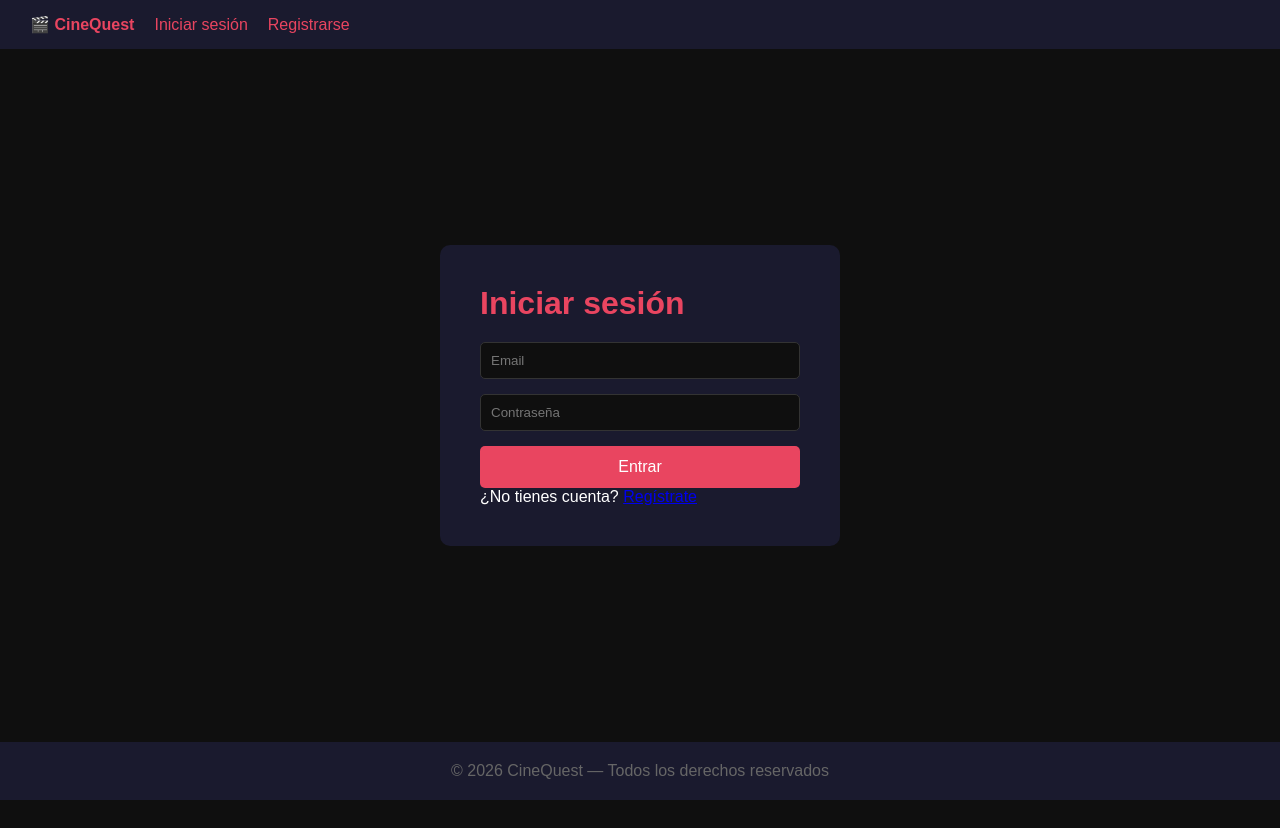
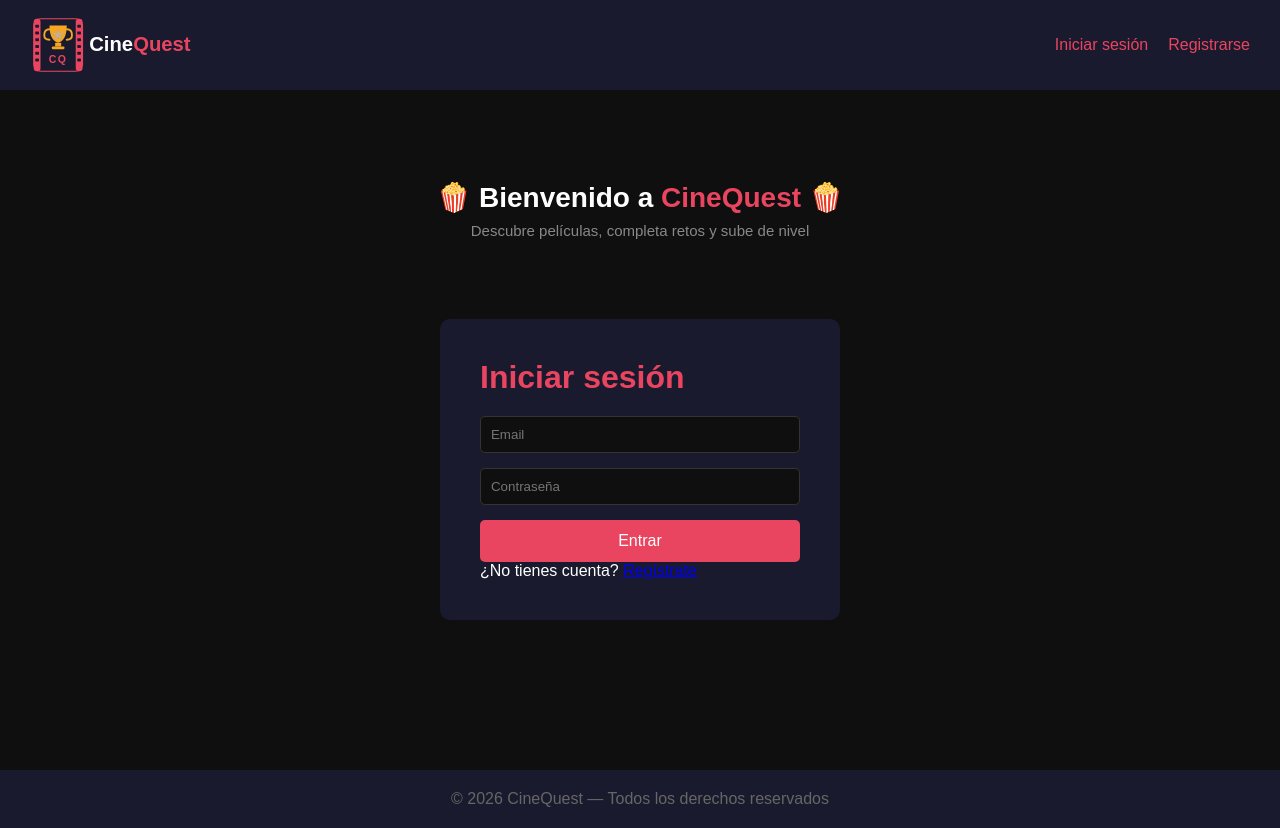
Before and after one commit to manuelalfa1999/cinequest, a PHP site: page /pages/login.php in a window 1280 px wide. Before the commit the page ends 800 px from the top, so only its background shows below. Run offline with PHP 8.4, Linux system fonts and the light colour scheme.

Commit message:
feat: logo, home estilo Netflix, mejoras de nav y login

```diff
--- a/assets/css/style.css
+++ b/assets/css/style.css
@@ -37,9 +37,16 @@ nav {
     background: #1a1a2e;
     padding: 15px 30px;
     display: flex;
+    align-items: center;
+    flex-shrink: 0;
+    gap: 20px;
+}
+
+.nav-links {
+    margin-left: auto;
+    display: flex;
     gap: 20px;
     align-items: center;
-    flex-shrink: 0;
 }
 
 nav a {
@@ -131,6 +138,27 @@ footer {
 
 .auth-container button:hover {
     background: #c73652;
+}
+
+.auth-wrapper {
+    display: flex;
+    flex-direction: column;
+    align-items: center;
+    gap: 20px;
+}
+
+.auth-bienvenida {
+    text-align: center;
+}
+
+.auth-bienvenida h2 {
+    font-size: 28px;
+    margin-bottom: 8px;
+}
+
+.auth-bienvenida p {
+    color: #888;
+    font-size: 15px;
 }
 
 /* ===========================
--- a/includes/header.php
+++ b/includes/header.php
@@ -13,9 +13,13 @@ if (session_status() === PHP_SESSION_NONE) {
 </head>
 <body>
 <nav>
-    <a href="/cinequest/index.php"><strong>🎬 CineQuest</strong></a>
+    <a href="/cinequest/index.php">
+        <img src="/cinequest/assets/img/logo.svg" alt="CineQuest" style="height:60px; vertical-align:middle;">
+    </a>
     <?php if (isset($_SESSION['usuario_id'])): ?>
-        <span>Hola, <?= htmlspecialchars($_SESSION['nombre']) ?></span>
+        <div class="nav-links">
+            <span> 👤 <?= htmlspecialchars($_SESSION['nombre']) ?></span>
+            <a href="/cinequest/index.php">Inicio</a>
             <a href="/cinequest/pages/peliculas.php">Catálogo</a>
             <a href="/cinequest/pages/recomendador.php">¿Qué veo hoy?</a>
             <?php if ($_SESSION['rol'] === 'admin'): ?>
@@ -23,8 +27,11 @@ if (session_status() === PHP_SESSION_NONE) {
             <?php endif; ?>
             <a href="/cinequest/pages/perfil.php">Mi Perfil</a>
             <a href="/cinequest/pages/logout.php">Cerrar sesión</a>
+        </div>
     <?php else: ?>
+        <div class="nav-links">
             <a href="/cinequest/pages/login.php">Iniciar sesión</a>
             <a href="/cinequest/pages/register.php">Registrarse</a>
+        </div>
     <?php endif; ?>
 </nav>
--- a/pages/login.php
+++ b/pages/login.php
@@ -26,6 +26,11 @@ if ($_SERVER['REQUEST_METHOD'] === 'POST') {
 <?php include '../includes/header.php'; ?>
 
 <main class="auth-page">
+    <div class="auth-wrapper">
+        <div class="auth-bienvenida">
+            <h2>🍿 Bienvenido a <span style="color:#e94560">CineQuest</span> 🍿</h2>
+            <p>Descubre películas, completa retos y sube de nivel</p>
+        </div>
     <div class="auth-container">
         <h1>Iniciar sesión</h1>
 
@@ -40,6 +45,7 @@ if ($_SERVER['REQUEST_METHOD'] === 'POST') {
         </form>
         <p>¿No tienes cuenta? <a href="register.php">Regístrate</a></p>
     </div>
+    </div>
 </main>
 
 <?php include '../includes/footer.php'; ?>
```
Also changed, not shown: assets/img/logo.svg (added), assets/img/logo_icono.svg (added). Lines whose indentation alone changed are shown as unchanged.
